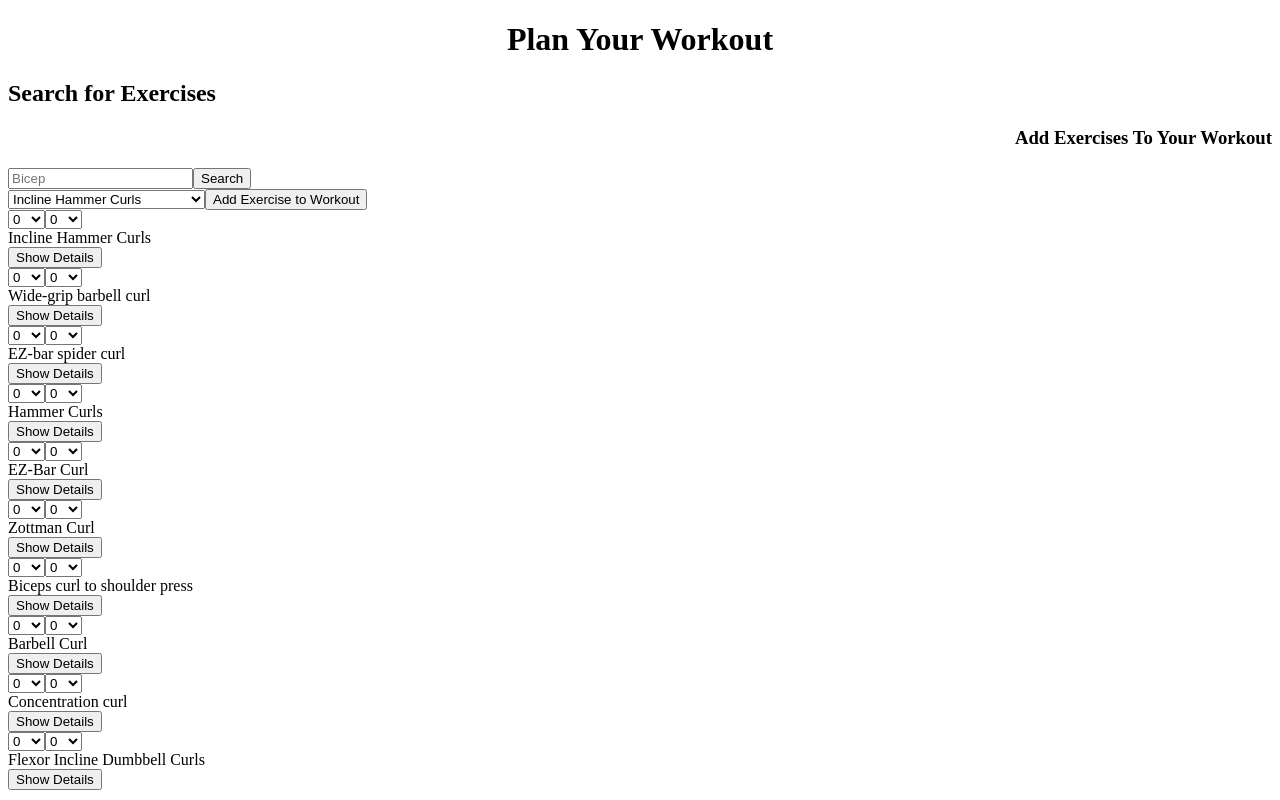
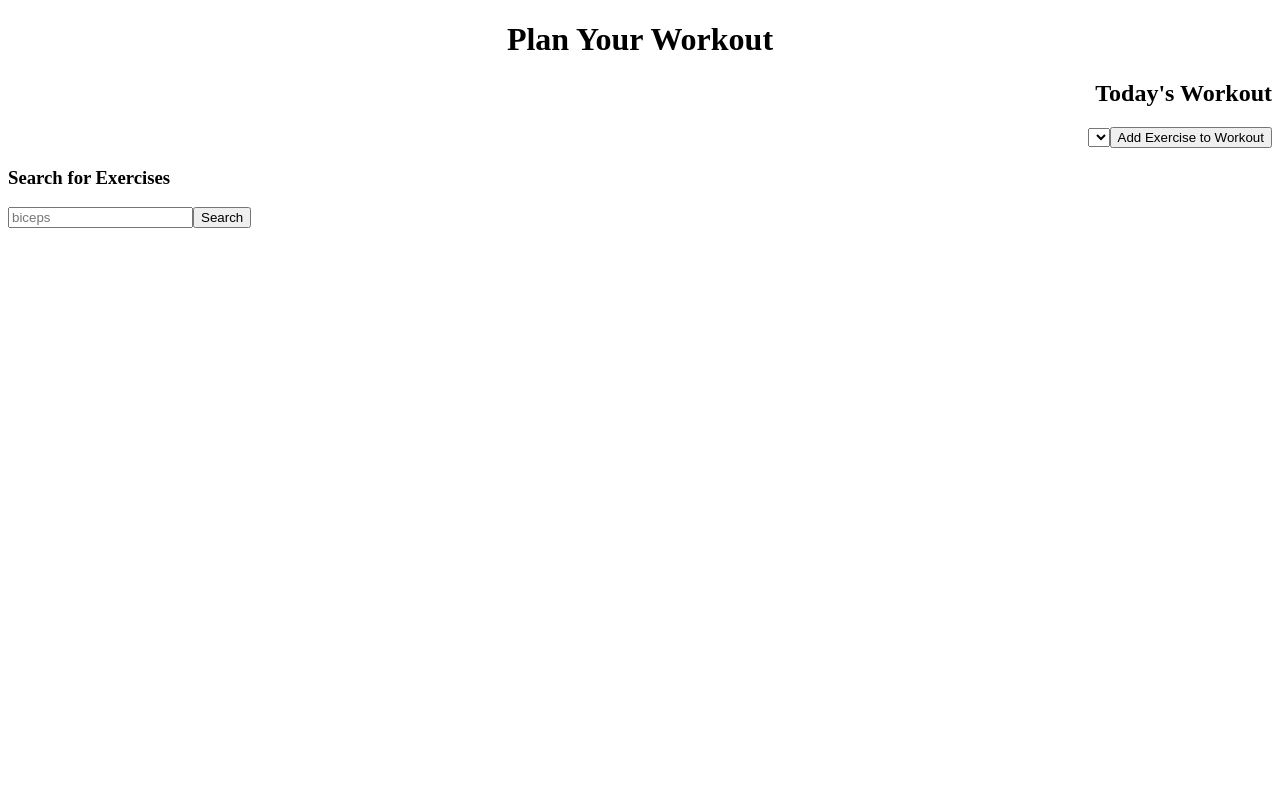
Before and after one commit to TechTitansGeaux/MyFitFix, a React app: page /workout-planner in a window 1280 px wide. Built offline with nearby package versions, Linux system fonts and the light colour scheme; the HTML template or start-up script is replaced by a standard one.

Commit message:
refactored workoutPlanner, need to get dropdown to render exercises that were added to the db instantly

```diff
--- a/client/src/WorkoutPage/SearchEntry.jsx
+++ b/client/src/WorkoutPage/SearchEntry.jsx
@@ -16,7 +16,7 @@ function SearchEntry( {workout} ){
   }
 
 const handleSave = () => {
-axios.post('workout/exercises', {
+axios.post('workout/exercise', {
   name: workout.name,
   type: workout.type,
   muscle: workout.equipment,
@@ -26,12 +26,12 @@ axios.post('workout/exercises', {
   reps: 0
 })
  .then((data) => {
-  console.log("posted workout to db:", data)
+  //console.log("posted workout to db:", data)
       })
   .then(toggleSave())
   .then(handleCheck())
   .catch((err) => {
-        console.error('failed to post workout to db:', err);
+       // console.error('failed to post workout to db:', err);
       });
 }
 
@@ -51,9 +51,9 @@ axios.post('workout/exercises', {
     :
     <></>
   }
-   <button onClick={handleSave} workout={workout} className="btn btn-primary">Save Workout</button>
+   <button onClick={handleSave} workout={workout} className="btn btn-primary">Save Exercise</button>
    <p>
-      {checked ? 'Saved' : 'Not Saved'}
+      {checked ? 'Saved' : ''}
     </p>
     </div>
   )
--- a/client/src/WorkoutPage/SearchList.jsx
+++ b/client/src/WorkoutPage/SearchList.jsx
@@ -19,7 +19,7 @@ function SearchList( { exerciseResults }){
 return(
   <div className="search-list">
      {  exerciseResults.map((workout, index) => {
-  return<SearchEntry workout={workout} key={index} />
+  return <SearchEntry workout={workout} key={index} />
  })}
 </div>
 )
--- a/client/src/WorkoutPage/SearchWorkout.jsx
+++ b/client/src/WorkoutPage/SearchWorkout.jsx
@@ -4,26 +4,8 @@ import SearchList from "./SearchList";
 
 
 
-function SearchWorkout(){
+function SearchWorkout( {exerciseResults} ){
 
-  const [muscle, setMuscle] = useState('');
-  //const [workout, setWorkout] = useState({})
-  const [exerciseResults, setExerciseResults] = useState([]);
-  //let counter = 0;
-  // let workout = {};
-
-  const handleSearch = (e) => {
- axios.get('/workout/exercise', { params: {muscle: `${muscle}`} })
-  .then((response) => {
-   console.log('line19', response.data);
-   setExerciseResults(response.data);
-  //set workout takes in the 0 index of the results data and has a counter property which we then can use to increments index
-   //setWorkout(exerciseResults);
-   //console.log(workout);
-  }).catch((error) => {
-   console.error('cannot get:', error);
-  });
-}
 
 // const handleNext = () => {
 //   counter++;
@@ -55,11 +37,8 @@ function SearchWorkout(){
 
 
 return (
-  <div className="search-input">
-    <form>
-      <input type="text" placeholder="Bicep" onChange={e => {setMuscle(e.target.value)}}/>
-      <button type="button" onClick={(e) => handleSearch(e)}>Search</button>
-    </form>
+
+  <div className="search-list">
   <SearchList exerciseResults={exerciseResults} />
   </div>
 )
--- a/client/src/WorkoutPage/WorkoutList.jsx
+++ b/client/src/WorkoutPage/WorkoutList.jsx
@@ -1,23 +1,30 @@
-import React from "react";
+import React, {useState} from "react";
 import WorkoutEntry from "./WorkoutEntry";
 
 
 
 function WorkoutList({ exercises }){
 
+  // const [toggleAdd, setToggleAdd] = useState(true);
+
+  // const handleAdd = () => {
+  //   setToggleAdd(!toggleAdd)
+  // }
 
 return(
-  <div className="exercise-list">
+  <div className="exercise-dropdown">
   <select>
   Choose an Exercise
 {  exercises.map((exercise, index) => {
   return <option exercise={exercise} key={index}>{exercise.name}</option>
 })}
 </select>
-<button type="button" onClick={(e) => handleSearch(e)}>Add Exercise to Workout</button>
+<button type="button" onClick={(e) => handleAdd(e)}>Add Exercise to Workout</button>
+  <div className="exercise-entry">
 {  exercises.map((exercise, index) => {
-  return <WorkoutEntry exercise={exercise} key={index}>{exercise.name}</WorkoutEntry>
+  return <WorkoutEntry exercise={exercise} key={index} >{exercise.name} </WorkoutEntry>
 })}
+    </div>
 </div>
 )
 }
--- a/client/src/WorkoutPage/WorkoutPlan.jsx
+++ b/client/src/WorkoutPage/WorkoutPlan.jsx
@@ -2,38 +2,58 @@ import React, { useState } from 'react';
 import data from "./data.json";
 import WorkoutList from './WorkoutList';
 import SearchWorkout from './SearchWorkout.jsx';
-
-
-
+import axios from "axios";
 
 
 
 function WorkoutPlanner() {
 
-const [ exercises, setExercises] = useState(data);
+const [exercises, setExercises] = useState([]);
+const [muscle, setMuscle] = useState('');
+const [exerciseResults, setExerciseResults] = useState([]);
 
 const getAllExercises = () => {
-axios.get('/workout/exercises')
+axios.get('/workout/workout')
   .then(({data}) => {
-console.log("able to get exercises from db:", data);
+//console.log("able to get exercises from db:", data);
    setExercises(data);
   })
   .catch((err) => {
-    console.error('failed to get exercises from db:', err)
+   // console.error('failed to get exercises from db:', err)
   })
 }
+
+
+  const handleSearch = (e) => {
+ axios.get('/workout/exercise', { params: {muscle: `${muscle}`} })
+  .then((response) => {
+  // console.log('line19', response.data);
+   setExerciseResults(response.data)
+  })
+  .then(getAllExercises())
+  .catch((error) => {
+  // console.error('cannot get:', error);
+  });
+}
+
 
     return (
   <div>
     <h1 align='center'>Plan Your Workout</h1>
-    <h2 align='left'>Search for Exercises</h2>
-    <h3 align='right'> Add Exercises To Your Workout</h3>
+    <h2 align='right'> Today's Workout</h2>
+    <div align='right'className='workout'>
+     <WorkoutList exercises={exercises} getAllExercises={getAllExercises}/>
+     </div>
+    <h3 align='left'>Search for Exercises</h3>
+    <div className="search-input">
+    <form>
+      <input type="text" placeholder="biceps" onChange={e => {setMuscle(e.target.value)}}/>
+      <button type="button" onClick={(e) => handleSearch(e)}>Search</button>
+    </form>
+  </div>
     <div className='workoutSearch'>
-       <SearchWorkout />
+       <SearchWorkout exerciseResults={exerciseResults}/>
     </div>
-    <div className='workout'>
-     <WorkoutList exercises={exercises}/>
-     </div>
     </div>
   )
 }
```
Also changed, not shown: client/src/WorkoutPage/WorkoutEntry.jsx (+7 -0 lines), 1 other file (tests, documents, lock files or other folders).
